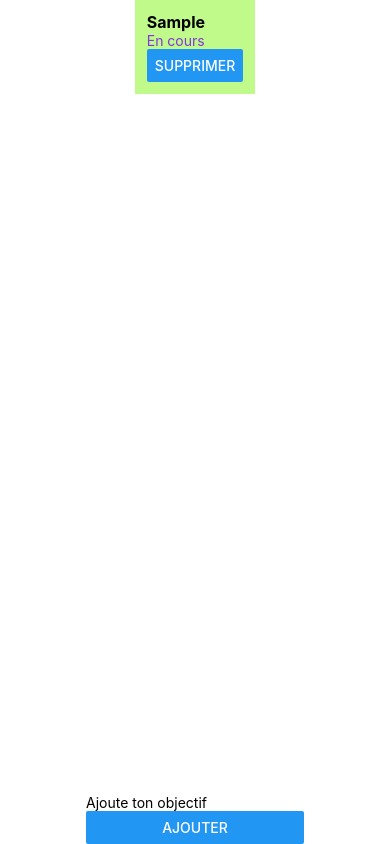
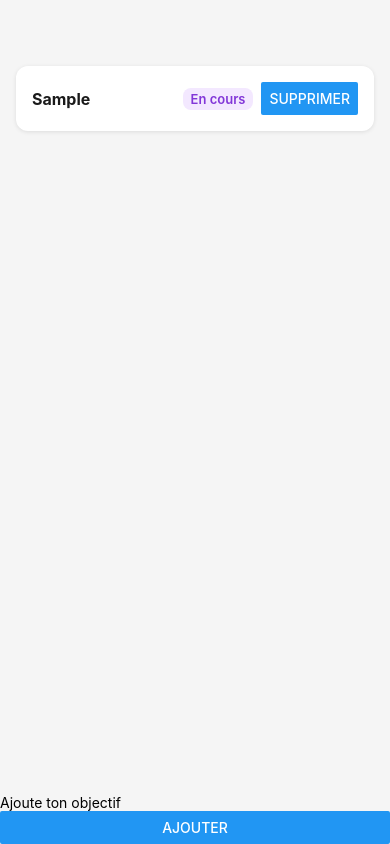
Before and after one commit to anas-dev523/Life-goals, a React Native app: screen / in a window 390 px wide. Both pictures are taken after typing "Sample" into the empty fields and a click on the button "AJOUTER". Built offline with nearby package versions, Linux system fonts and the light colour scheme.

Commit message:
ajout de changement de style avec Ia

```diff
--- a/App.js
+++ b/App.js
@@ -52,8 +52,7 @@ export default function App() {
 const styles = StyleSheet.create({
   container: {
     flex: 1,
-    backgroundColor: '#fff',
-    alignItems: 'center',
-    justifyContent: 'center',
+    backgroundColor: '#f5f5f5',
+    paddingTop: 60,
   },
 });
--- a/components/GoalItem.js
+++ b/components/GoalItem.js
@@ -22,17 +22,35 @@ return(
 );}
 
 const styles = StyleSheet.create({
-        item:{
-            backgroundColor: '#c0fa8a',
-            padding: 12,
+  item: {
+    backgroundColor: '#ffffff',
+    padding: 16,
+    marginVertical: 6,
+    marginHorizontal: 16,
+    borderRadius: 12,
+    flexDirection: 'row',
+    alignItems: 'center',
+    justifyContent: 'space-between',
+    shadowColor: '#000',
+    shadowOffset: { width: 0, height: 1 },
+    shadowOpacity: 0.1,
+    shadowRadius: 4,
+    elevation: 2,
   },
   value: {
     fontSize: 16,
     fontWeight: 'bold',
+    color: '#1a1a1a',
+    flex: 1,
   },
   status: {
-            fontSize: 14,
+    fontSize: 13,
     color: '#8237d8',
+    fontWeight: '600',
+    marginHorizontal: 8,
+    paddingHorizontal: 8,
+    paddingVertical: 3,
+    backgroundColor: '#f3e8ff',
+    borderRadius: 8,
   },
-
 })
```
Lines whose indentation alone changed are shown as unchanged.
